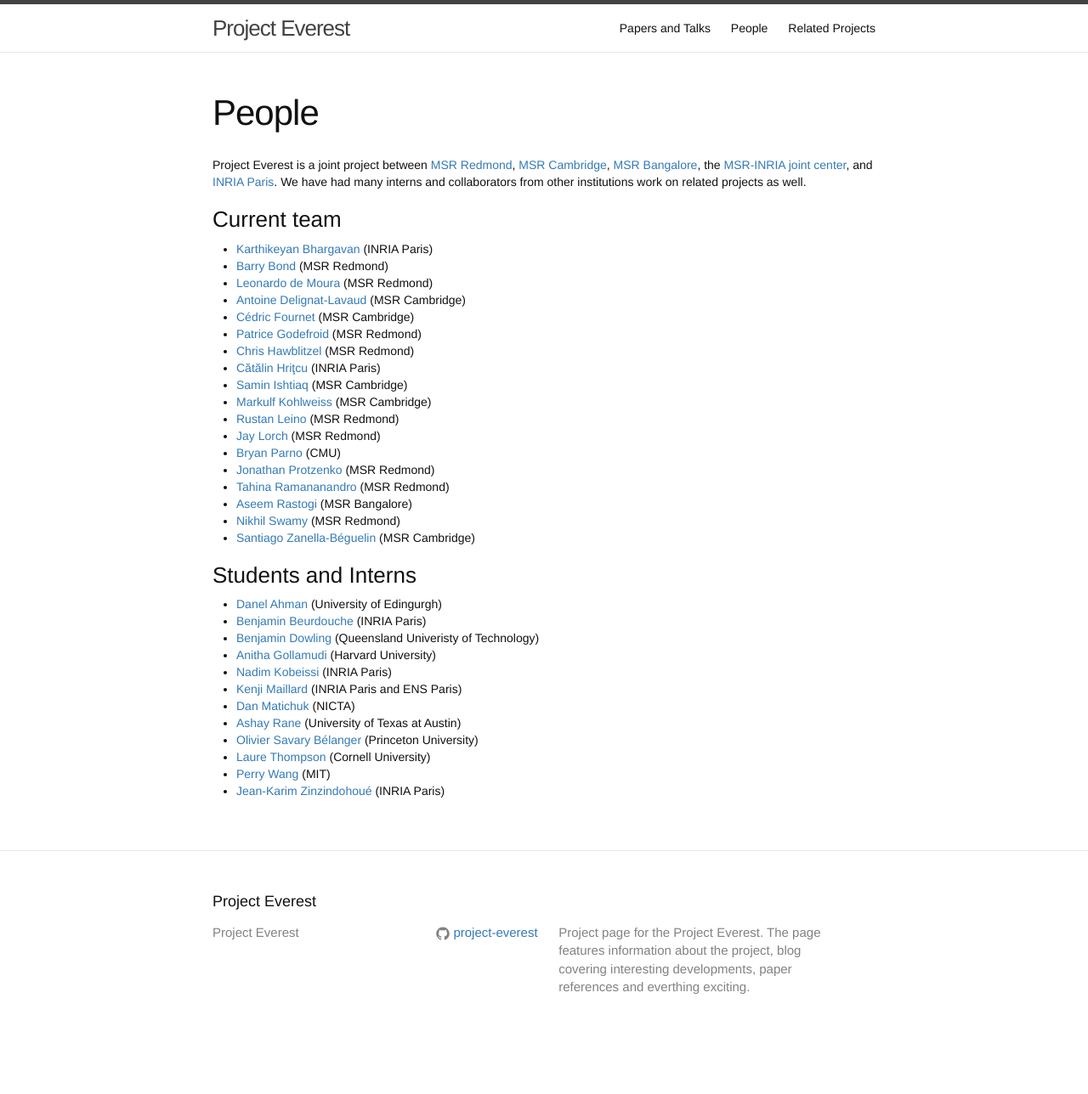
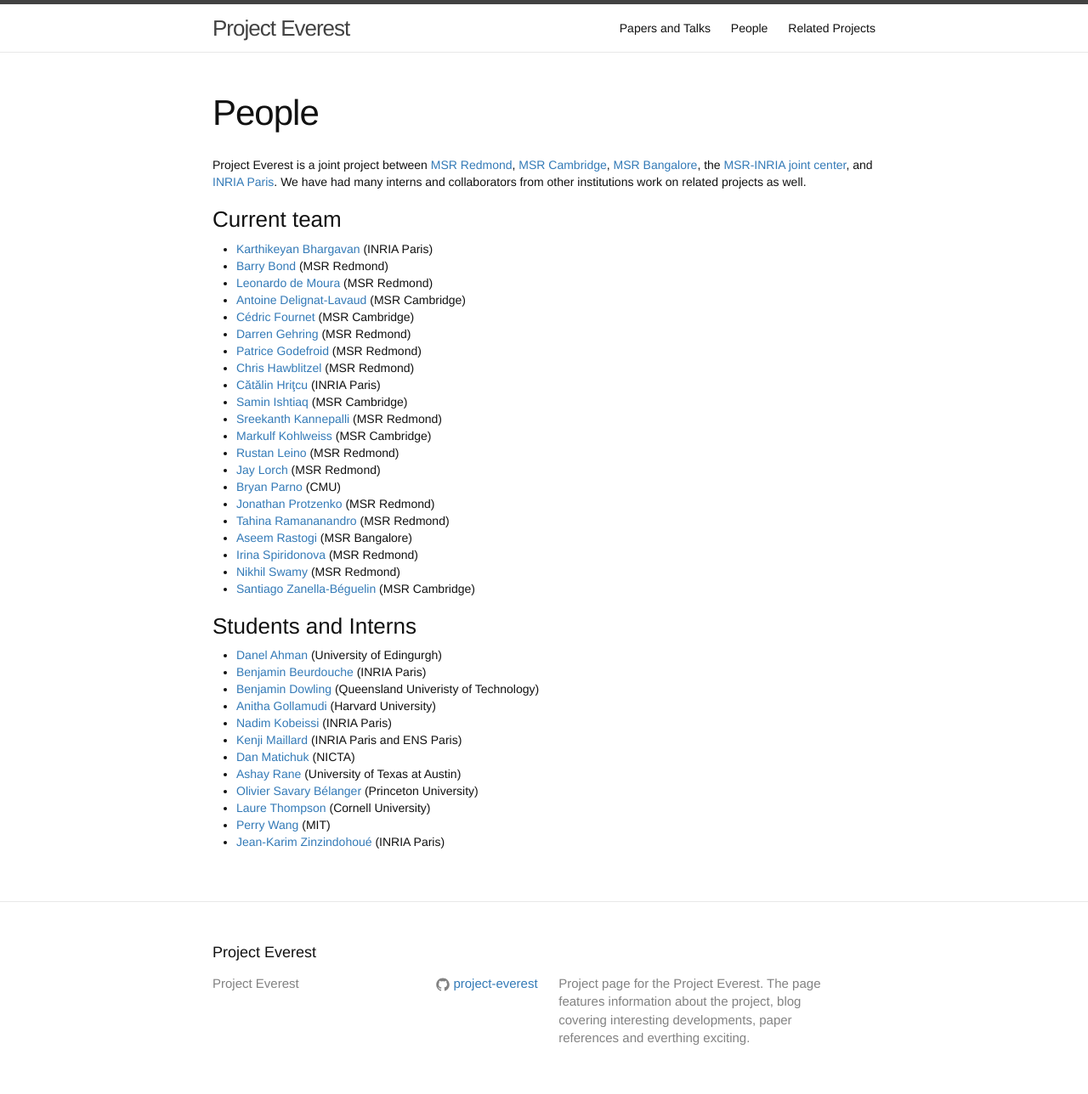
Before and after one commit to project-everest/project-everest.github.io, a Jekyll site: the page built from people.md, in a window 1280 px wide. Shown: the whole page at 85% size. Built offline with Jekyll 4.4.1, drawn with Linux system fonts in a browser that asks for light colours; before the commit the page ends 1228 px from its top, so only the background shows below that.

Commit message:
Added engineering team members

```diff
--- a/_data/members.json
+++ b/_data/members.json
@@ -30,6 +30,12 @@
     "url": "http://research.microsoft.com/en-us/um/people/fournet/"
   },
   {
+    "firstname": "Darren",
+    "lastname": "Gehring",
+    "lab": "MSR Redmond",
+    "url": "https://www.microsoft.com/en-us/research/people/darrenge/"
+  },
+  {
     "firstname": "Patrice",
     "lastname": "Godefroid",
     "lab": "MSR Redmond",
@@ -52,6 +58,12 @@
     "lastname": "Ishtiaq",
     "lab": "MSR Cambridge",
     "url": "https://www.microsoft.com/en-us/research/people/sishtiaq"
+  },
+  {
+    "firstname": "Sreekanth",
+    "lastname": "Kannepalli",
+    "lab": "MSR Redmond",
+    "url": "https://www.microsoft.com/en-us/research/people/vkanne/"
   },
   {
     "firstname": "Markulf",
@@ -96,6 +108,12 @@
     "url": "http://www.cs.umd.edu/~aseem/"
   },
   {
+    "firstname": "Irina",
+    "lastname": "Spiridonova",
+    "lab": "MSR Redmond",
+    "url": "https://www.microsoft.com/en-us/research/people/irinasp/"
+  },
+  {
     "firstname": "Nikhil",
     "lastname": "Swamy",
     "lab": "MSR Redmond",
```
